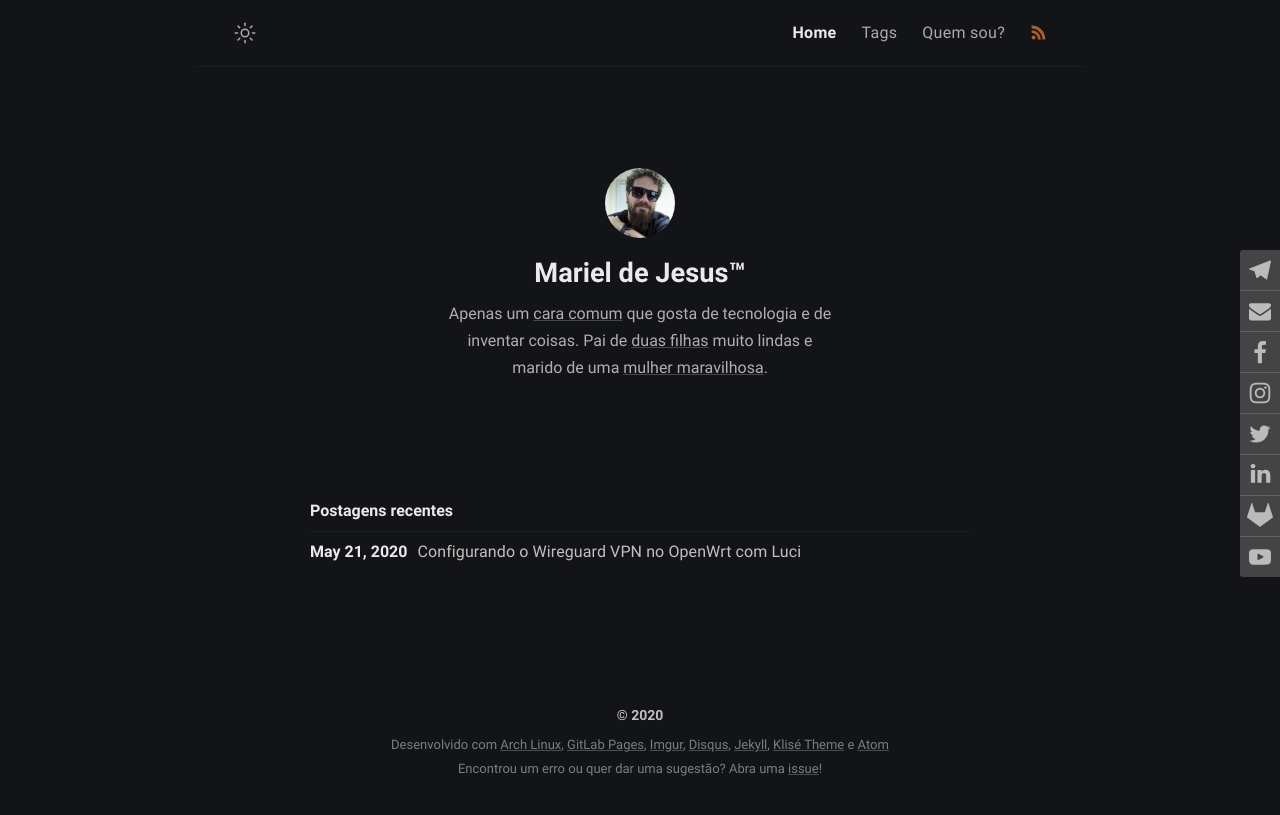
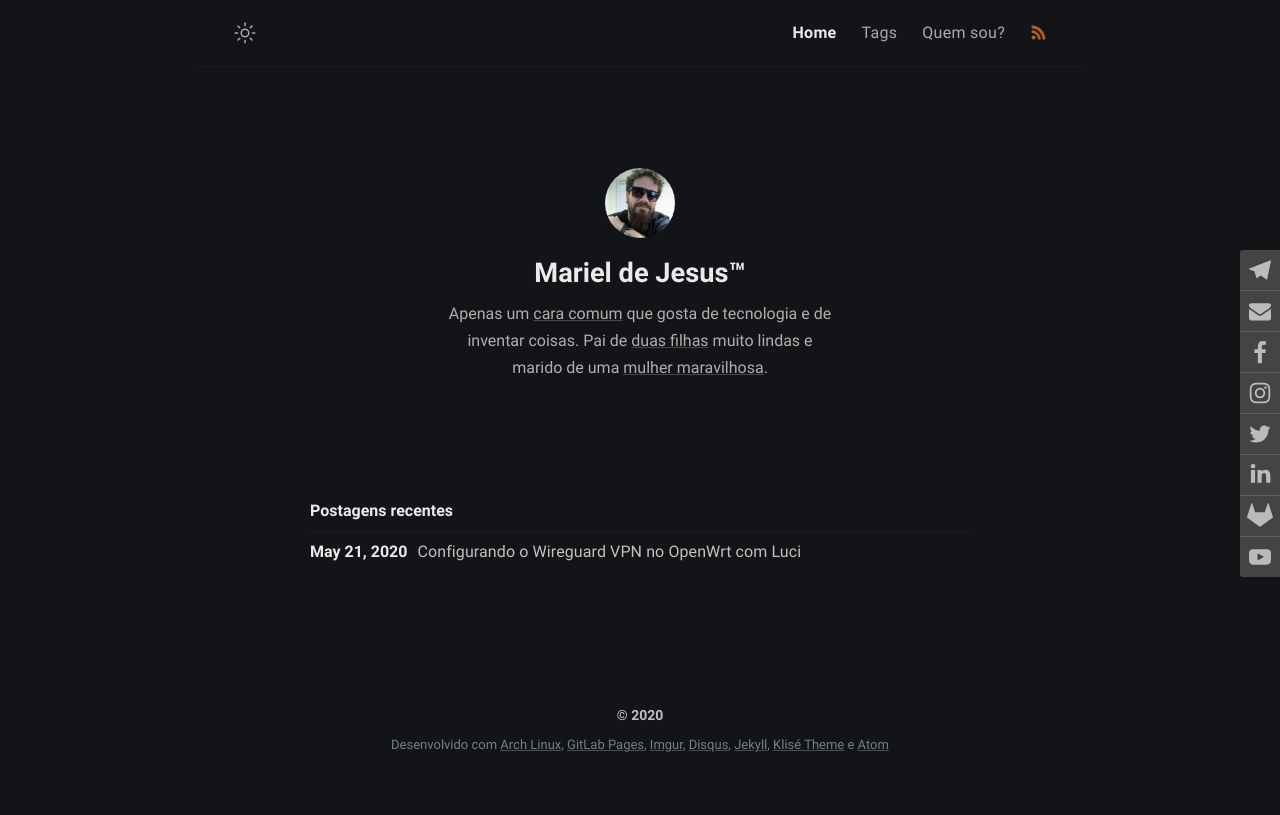
Before and after one commit to marieldejesus12/marieldejesus12.github.io, a Jekyll site: the page built from index.md, in a window 1280 px wide. Shown: the top 815 px of the page. Built offline with Jekyll 4.4.1, drawn with Linux system fonts in a browser that asks for light colours.

Commit message:
Correções de Migração

```diff
--- a/_includes/follow-buttons.html
+++ b/_includes/follow-buttons.html
@@ -20,7 +20,7 @@
 #follow-buttons > div.twitter:hover {background: #55ACEE;}
 #follow-buttons > div.telegram:hover {background: #55ACEE;}
 #follow-buttons > div.linkedin:hover {background: #0077b5;}
-#follow-buttons > div.gitlab:hover {background: #000000;}
+#follow-buttons > div.gitlab:hover {background: #ff8200;}
 #follow-buttons > div.gmail:hover {background: #CB2027;}
 #follow-buttons > div.youtube:hover {background: #CB2027;}
 #follow-buttons > div.pinterest:hover {background: #CB2027;}
--- a/_includes/footer.html
+++ b/_includes/footer.html
@@ -2,8 +2,8 @@
   <span class="footer_item">&copy; {{ site.time | date: "%Y" }}</span>
   <!-- <span class="footer_item">{% include search-google.html %}</span> -->
   <small class="footer_theme-copyright">
-    Desenvolvido com <a href="https://www.archlinux.org/" target="blank" >Arch Linux</a>, <a href="https://pages.gitlab.com/" target="blank" >GitLab Pages</a>, <a href="https://imgur.com" target="blank" >Imgur</a>, <a href="https://disqus.com/" target="blank" >Disqus</a>, <a href="https://jekyllrb.com/" target="blank" >Jekyll</a>, <a href="https://github.com/piharpi/jekyll-klise" target="blank"  >Klisé Theme</a> e <a href="https://atom.io/" target="blank" >Atom</a>
-    <br>Encontrou um erro ou quer dar uma sugestão? Abra uma <a href="https://github.com/marieldejesus12/marieldejesus12.github.io/issues/new" target="blank">issue</a>!<br />
+    Desenvolvido com <a href="https://www.archlinux.org/" target="blank" >Arch Linux</a>, <a href="https://about.gitlab.com/stages-devops-lifecycle/pages/" target="blank" >GitLab Pages</a>, <a href="https://imgur.com" target="blank" >Imgur</a>, <a href="https://disqus.com/" target="blank" >Disqus</a>, <a href="https://jekyllrb.com/" target="blank" >Jekyll</a>, <a href="https://github.com/piharpi/jekyll-klise" target="blank"  >Klisé Theme</a> e <a href="https://atom.io/" target="blank" >Atom</a>
+    <!-- <br>Encontrou um erro ou quer dar uma sugestão? Abra uma <a href="https://gitlab.com/marieldejesus12/marieldejesus12.gitlab.io/-/issues/new" target="blank">issue</a>!<br /> -->
   </small>
 </footer>
 <script src="/assets/js/main.js" defer="defer"></script>
```
Also changed, not shown: README.md.
